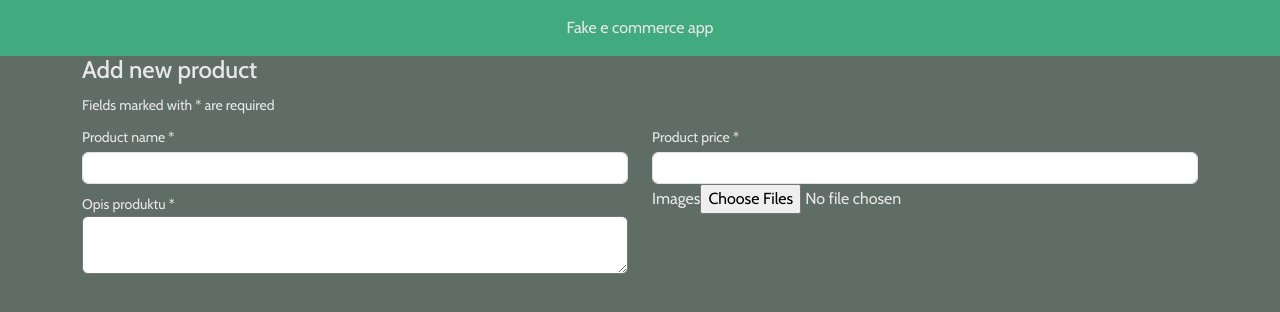
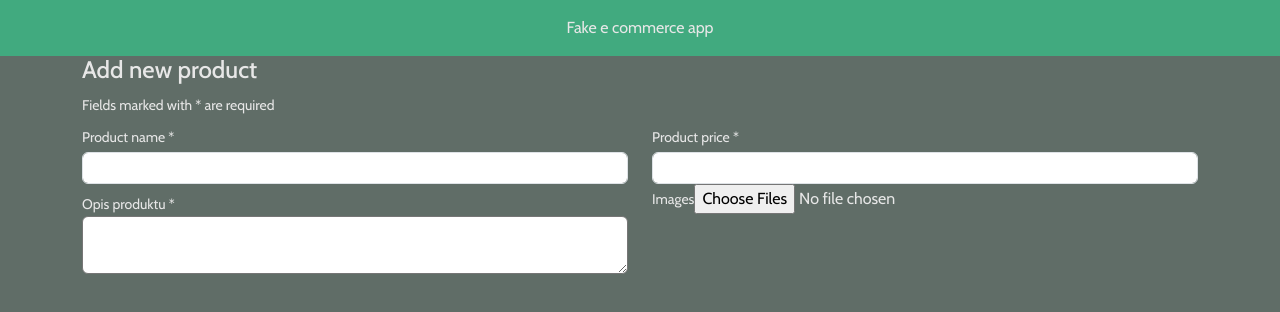
Before and after one commit to cees2/e-commerce-app, a React (Vite) app: page /products/new in a window 1280 px wide. Shown: the top 312 px of the page. Built offline with nearby package versions, Linux system fonts and the light colour scheme.

Commit message:
NUmber input  & image upload label

```diff
--- a/src/App/Common/Input/FormInput.tsx
+++ b/src/App/Common/Input/FormInput.tsx
@@ -11,6 +11,7 @@ interface Props {
     className?: string;
     placeholder?: string;
     errors: FieldErrors;
+    currencyInput?: boolean;
 }
 
 const getErrorMessage = (name: string, errors: FieldErrors) => {
--- a/src/App/Common/Input/ImageUpload.tsx
+++ b/src/App/Common/Input/ImageUpload.tsx
@@ -1,4 +1,5 @@
 import { UseFormRegister } from "react-hook-form";
+import classes from "../styles/Input.module.css";
 
 interface Props {
     label: string;
@@ -9,9 +10,12 @@ interface Props {
 
 export const ImageUpload = (props: Props) => {
     const { label, name, register, isMultiple } = props;
+    const { formLabel } = classes;
     return (
         <div>
-            <label htmlFor={name}>{label}</label>
+            <label htmlFor={name} className={formLabel}>
+                {label}
+            </label>
             <input
                 type="file"
                 id={name}
--- a/src/App/Layout/pages/Products/pages/NewProduct/index.tsx
+++ b/src/App/Layout/pages/Products/pages/NewProduct/index.tsx
@@ -23,7 +23,7 @@ export const NewProduct = () => {
 
     const onSubmit = handleSubmit(async (data: NewProductApi) => {
         try {
-            const res = await createProduct(data, token);
+            await createProduct(data, token);
         } catch (err) {
             handleError(err, { flash: true, form: true, setError });
         }
@@ -57,6 +57,7 @@ export const NewProduct = () => {
                             register={register}
                             name="price"
                             errors={errors}
+                            type="number"
                         />
                     </div>
                 </div>
```
